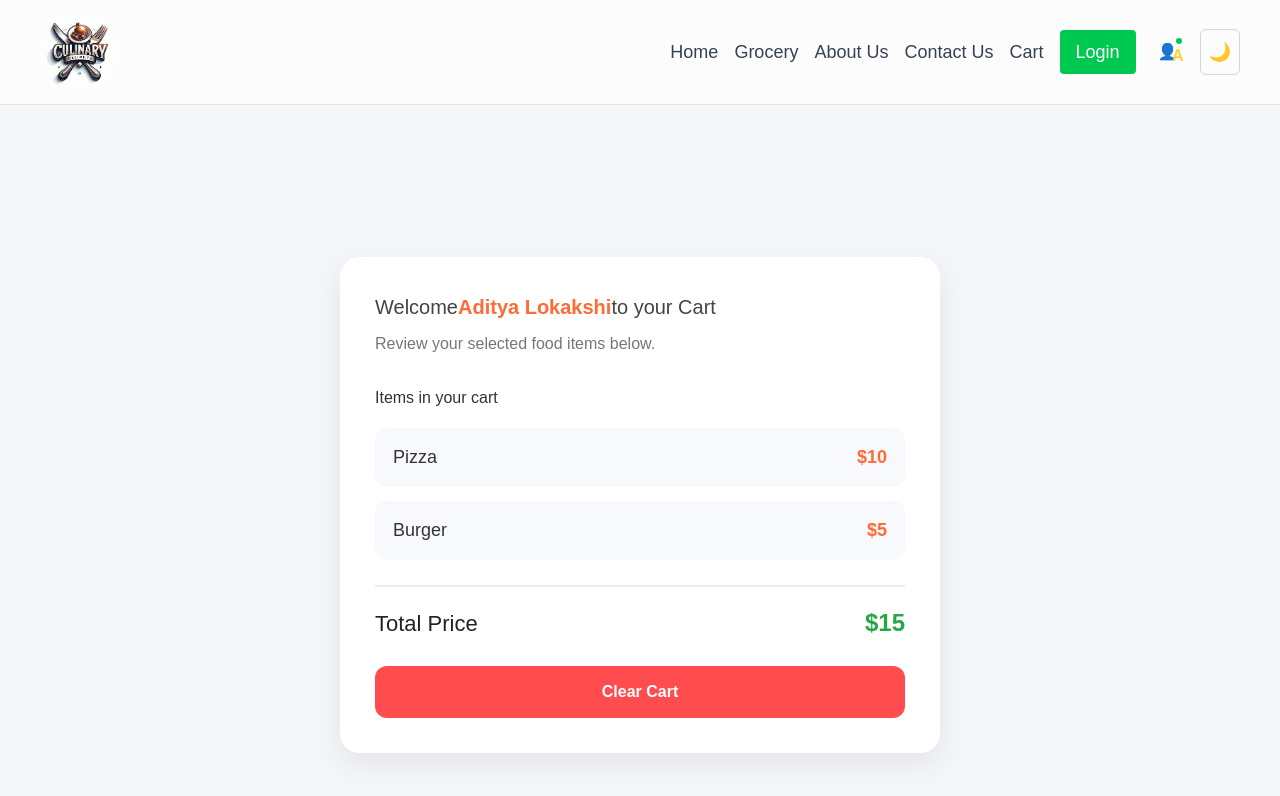
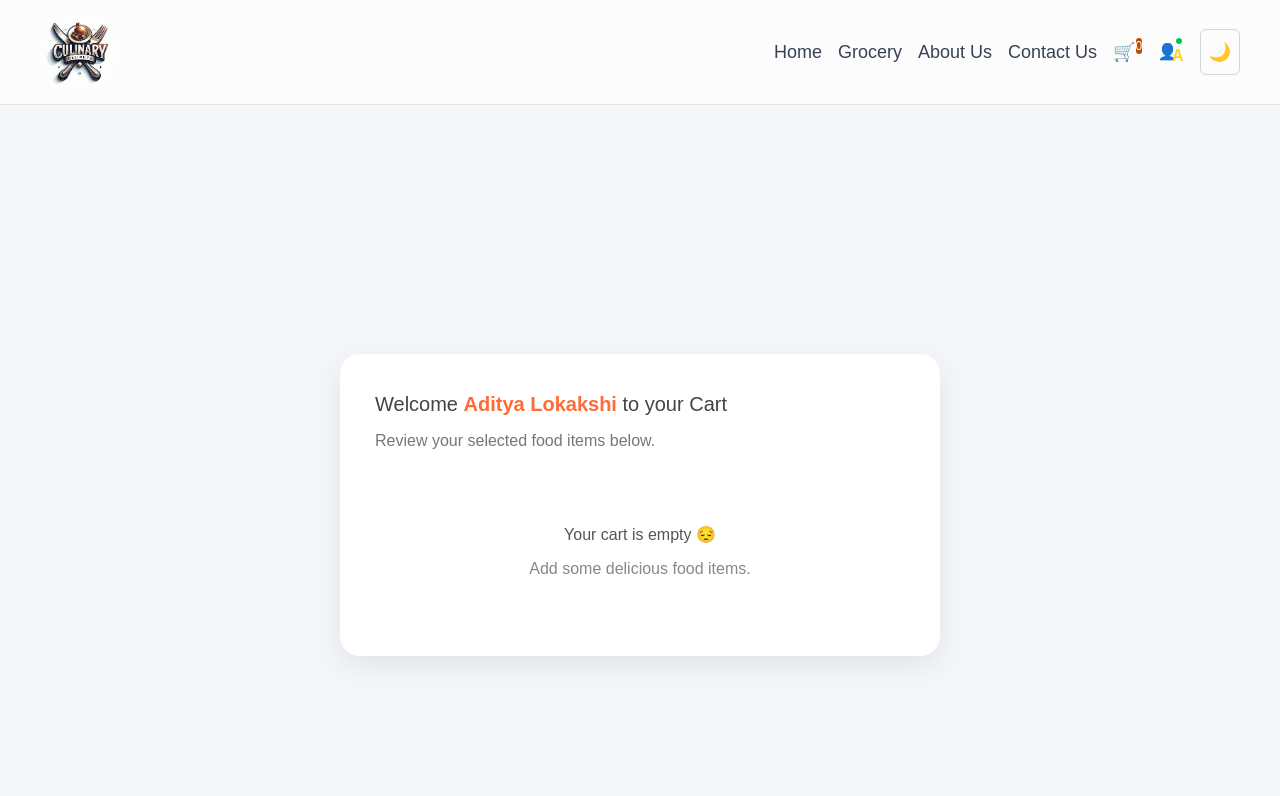
Before and after one commit to lokakshi/React-JS, a React (Vite) app: page /cart in a window 1280 px wide. Shown: the top 796 px of the page. Built offline with nearby package versions, Linux system fonts and the light colour scheme.

Commit message:
We added Redux , Redux toolkit to our app,we made cart as functional component

```diff
--- a/package.json
+++ b/package.json
@@ -25,9 +25,11 @@
     "parcel": "^2.16.4"
   },
   "dependencies": {
+    "@reduxjs/toolkit": "^2.12.0",
     "@tailwindcss/postcss": "^4.3.0",
     "react": "^19.2.6",
     "react-dom": "^19.2.6",
+    "react-redux": "^9.3.0",
     "react-router-dom": "^6.30.3",
     "tailwindcss": "^4.3.0"
   },
--- a/src/components/Accordian/AccordianBody.js
+++ b/src/components/Accordian/AccordianBody.js
@@ -1,9 +1,15 @@
 import React from 'react'
 import { RESTAURANT_IMAGE_URL } from '../../utils/constant';
+import { useDispatch } from 'react-redux';
+import { addItem } from '../../utils/slices/cartSlice';
+const AccordianBody = (props) => {
+  console.log(props);
+  const dispatch = useDispatch();
+  const onClickAdd = () => {
+    console.log("clciked")
+    dispatch(addItem(props?.card?.info));
 
-const AccordianBody = (props) => {
-    console.log(props);
-
+ }
   return (
     <div className='flex  gap-4 p-10 justify-between mb-4'>
 
@@ -19,7 +25,10 @@ const AccordianBody = (props) => {
       className='w-90 h-40 object-cover rounded-lg'
     />
 
-    <button className='absolute bottom-1 left-1/2 -translate-x-1/2 bg-green-500 text-white font-bold px-6 py-2 rounded-lg shadow-lg'>
+        <button className='absolute bottom-0 left-1/2 -translate-x-1/2 bg-green-500 text-white font-bold px-6 py-2 rounded-lg shadow-lg'
+
+        onClick={onClickAdd}
+        >
       Add+
     </button>
   </div>
--- a/src/components/HeaderComponent.js
+++ b/src/components/HeaderComponent.js
@@ -3,7 +3,9 @@ import { useState ,useContext} from "react";
 import { useNavigate ,Link} from "react-router-dom";
 import useOnlineStatus from "../utils/useOnlineStatus";
 import userContext from "../utils/context/userContext";
+import { useSelector } from "react-redux";
 const HeaderComponent = () => {
+  const items = useSelector((store)=>store?.cart?.items);
   const { loggedUser ,theme, setTheme } = useContext(userContext);
   const[isLogin, setIsLogin] = useState(false);
   const navigate = useNavigate();
@@ -32,14 +34,8 @@ const HeaderComponent = () => {
           <li className=" hover:text-gray-900"><Link to="/grocery">Grocery</Link></li>
           <li className=" hover:text-gray-900"><Link to="/about">About Us</Link></li>
           <li className=" hover:text-gray-900"><Link to="/contact">Contact Us</Link></li>
-          <li className=" hover:text-gray-900"><Link to="/cart">Cart</Link></li>
-          {isLogin ? (
-            <button className="bg-red-500 text-white px-4 py-2 rounded" onClick={handleLogout}>Logout</button>
-          ) : (
-            <button className="bg-green-500 text-white px-4 py-2 rounded" onClick={handleLogin}>
-              Login
-            </button>
-          )}
+          <li className=" hover:text-gray-900 relative"><Link to="/cart">🛒<span className="absolute top-0 right=0 rounded-full bg-amber-700 text-amber-50 text-xs">{items?.length}</span></Link></li>
+
               <li className="relative flex items-center justify-center w-8 h-8 rounded-full text-white text-base font-semibold bg-white-500">
                 👤
                 {loggedUser && (
--- /dev/null
+++ b/src/components/pages/CartPage.jsx
@@ -0,0 +1,73 @@
+import React, { useState, useContext } from "react";
+import "./CartPage.css";
+import userContext from "../../utils/context/userContext.js";
+import { useSelector } from "react-redux";
+import { useDispatch } from "react-redux";
+import { clearItems } from "../../utils/slices/cartSlice.js";
+
+const CartPage = () => {
+  const { loggedUser } = useContext(userContext);
+  const items = useSelector((store) => store.cart.items);
+  const dispatch = useDispatch();
+
+
+  const [totalPrice, setTotalPrice] = useState(15);
+
+  const clearCart = () => {
+    dispatch(clearItems())
+
+  };
+
+  return (
+    <div className="cart-container">
+      <div className="cart-card">
+        <h2 className="cart-welcome">
+          Welcome <span className="logged-user">{loggedUser}</span> to your Cart
+        </h2>
+
+        <p className="cart-description">
+          Review your selected food items below.
+        </p>
+
+        {items.length === 0 ? (
+          <div className="empty-cart">
+            <h3>Your cart is empty 😔</h3>
+            <p>Add some delicious food items.</p>
+          </div>
+        ) : (
+          <div className="cart-content">
+            <h3 className="cart-subtitle">Items in your cart</h3>
+
+            <ul className="cart-items-list">
+              {items?.map((item, index) => (
+                <li key={item?.id} className="cart-item">
+                  <span className="item-name">{item?.name}</span>
+
+                  <span className="item-price">
+                    ${item.price/100}
+                  </span>
+                </li>
+              ))}
+            </ul>
+
+            <div className="cart-total">
+              <h4>Total Price</h4>
+              <span>${ items?.reduce((sum, item) => {
+                        return sum + (item.price/100);
+                      }, 0)}</span>
+            </div>
+
+            <button
+              className="clear-cart-btn"
+              onClick={clearCart}
+            >
+              Clear Cart
+            </button>
+          </div>
+        )}
+      </div>
+    </div>
+  );
+};
+
+export default CartPage;
--- a/src/components/pages/Menu.js
+++ b/src/components/pages/Menu.js
@@ -5,8 +5,10 @@ import MenuCard from "../shimmer/MenuCard";
 import useRestaurantMenu from "../../utils/useRestaurantMenu";
 import RestaurantHeaderCard from "../cards/RestaurantHeaderCard";
 import Accordian from "../Accordian/Accordian";
+import { useDispatch } from "react-redux";
 const Menu = () => {
     const { id } = useParams();
+    const dispatch = useDispatch();
     const { restaurantInfo, menu } = useRestaurantMenu(id);
     const [showIndex, setShowIndex] = useState(0);
     // this is the custom hook which we created to fetch the restaurant info and menu data from api and return it to the component and we are using it here to get the restaurant info and menu data and display it in the component
--- /dev/null
+++ b/src/utils/slices/cartSlice.js
@@ -0,0 +1,59 @@
+import { createSlice } from "@reduxjs/toolkit";
+
+const cartSlice = createSlice({
+    name:"cart",
+    initialState: {
+        items:[]
+    },
+    reducers: {
+        // AddItem is "Action" and the function is its respective reducer function
+        //  reducer function get to parameter the state which is inital state and action
+        addItem: (state, action) => {
+            // since we have accces to state this we took the initial state and push the data coming from action
+            state.items.push(action.payload);
+        },
+        removeItem: (state, action) => {
+            state.items.pop();
+
+        },
+        clearItems: (state, action) => {
+            state.items.length = 0;
+        }
+
+    }
+})
+export const { addItem ,removeItem ,clearItems} = cartSlice.actions;
+export default cartSlice.reducer
+
+// createSlice return a object like below to cartSlice
+// {
+//   name: "cart",
+//   reducer: function reducer(state, action) {},
+//   actions: {
+//     addItem,
+//     removeItem,
+//     clearItems
+//   }
+// }
+
+// that why we are exporting reducers and actions
+
+
+
+
+
+
+
+
+
+
+
+
+
+// createSlice function has some configuration
+// 1. it takes name of the Slice
+// 2. initialState of this Slice
+// 3. The reducer function that will be required to update the slice
+// 4. reducer has action with there respective reducer function just like above
+// Now we need to add/connect this action and reducer to the redux store
+// The syntax is given by redux toolkit
--- /dev/null
+++ b/src/utils/store/store.js
@@ -0,0 +1,14 @@
+import  { configureStore } from "@reduxjs/toolkit";
+import CartReducer from "../slices/cartSlice"
+const store = configureStore({
+    reducer: {
+        cart:CartReducer
+    },
+});
+
+export default store;
+
+
+
+// Since we have action and reducers from cartSlice we will now add it to store
+// Every store has it's own reducer and that reducer has all the reducers of the slices in the store
```
Also changed, not shown: src/App.js (+7 -5 lines), 2 other files (tests, documents, lock files or other folders).
